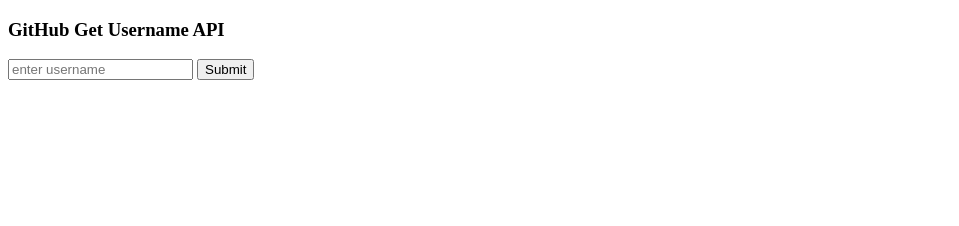
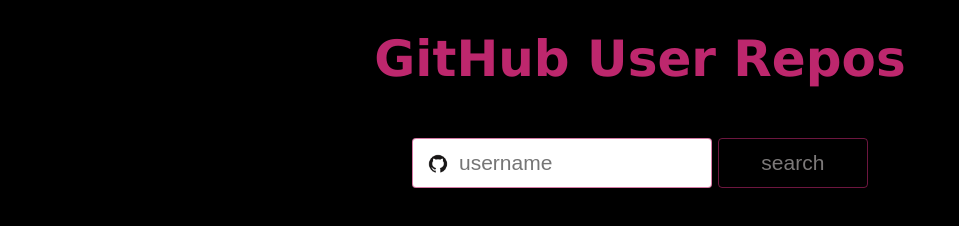
Before and after one commit to lebogangolifant/github-directory-APIs, a plain HTML site: page index.html in a window 1280 px wide. Shown: the whole page, without its empty margins (0-959 px from the left). Drawn offline with Linux system fonts and the light colour scheme.

Commit message:
update form

```diff
--- a/index.html
+++ b/index.html
@@ -3,17 +3,21 @@
 <head>
     <meta charset="UTF-8">
     <meta name="viewport" content="width=device-width, initial-scale=1.0">
-    <title>Document</title>
+    <title>Github User Repos List</title>
+    <link rel="stylesheet" href="main.css">
 </head>
 <body>
-    <h3 class="text-center">GitHub Get Username API</h3>
-	<form id="githubUserForm" class="form-inline" style="width: 280px">
-		<input id="usernameInput" class="form-control" type="text" name="username" placeholder="enter username">
-		<input type="submit" class="btn" value="Submit">
-	</form>
-	<ul id="userRepos" class="repos-list" style="width: 500px">
 
-    </ul>
+    <h3 class="text-center">GitHub User Repos</h3>
+         <div class="app-container">
+            <form id="githubUserForm" class="form-inline">
+                <input id="usernameInput" class="form-control" type="text" name="username" placeholder=" username" autocomplete="off">
+                <input type="submit" class="btn" value="search">
+            </form>
+                <ul id="userRepos" class="repos-list">
+
+                </ul>
+        </div>
     <script src="app.js"></script>
 </body>
 </html>
```
